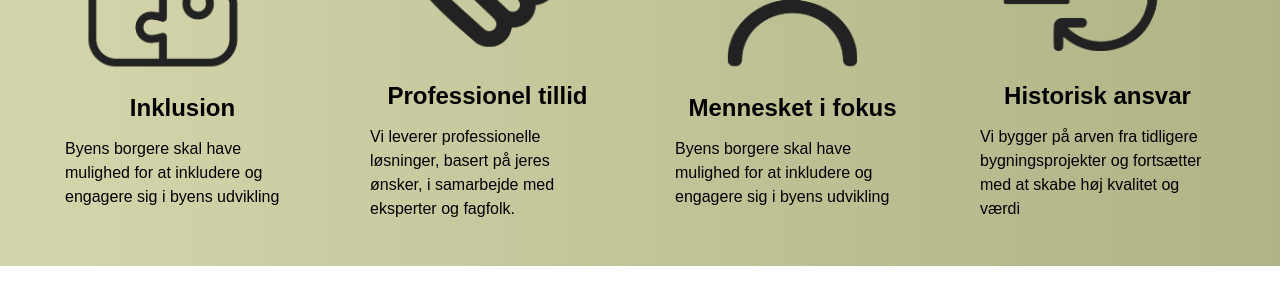
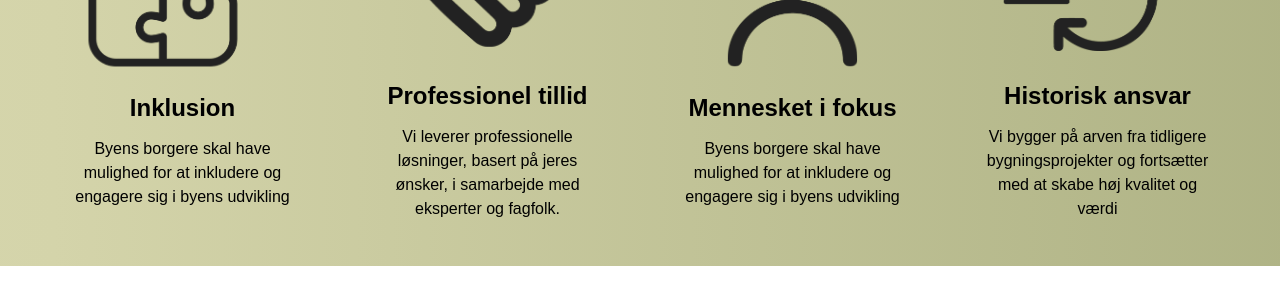
Before and after one commit to Signeamadsen97/creo-kampagne, a Vue app: page /#/ in a window 1280 px wide. Shown: the part 1000-1286 px from the top of the page. Built offline with nearby package versions, Linux system fonts and the light colour scheme; no server answers; the database is empty.

Commit message:
align center

```diff
--- a/src/components/BrandValue.vue
+++ b/src/components/BrandValue.vue
@@ -53,9 +53,6 @@
   font-size: 1.5rem;
 }
 
-.body_poppins {
-  text-align: left;
-}
 .grid img {
   width: 100%;
   max-width: 250px;
```
